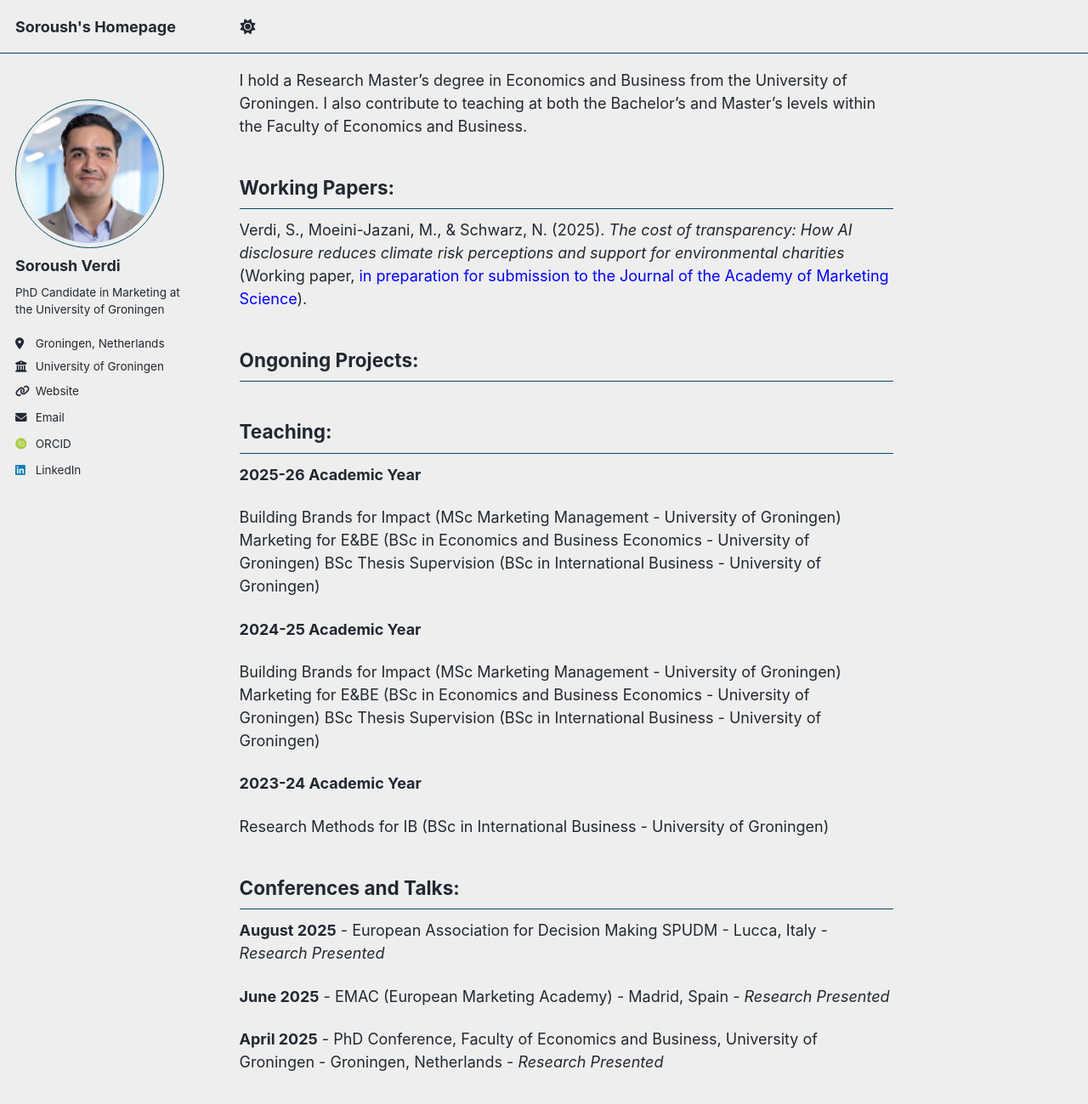
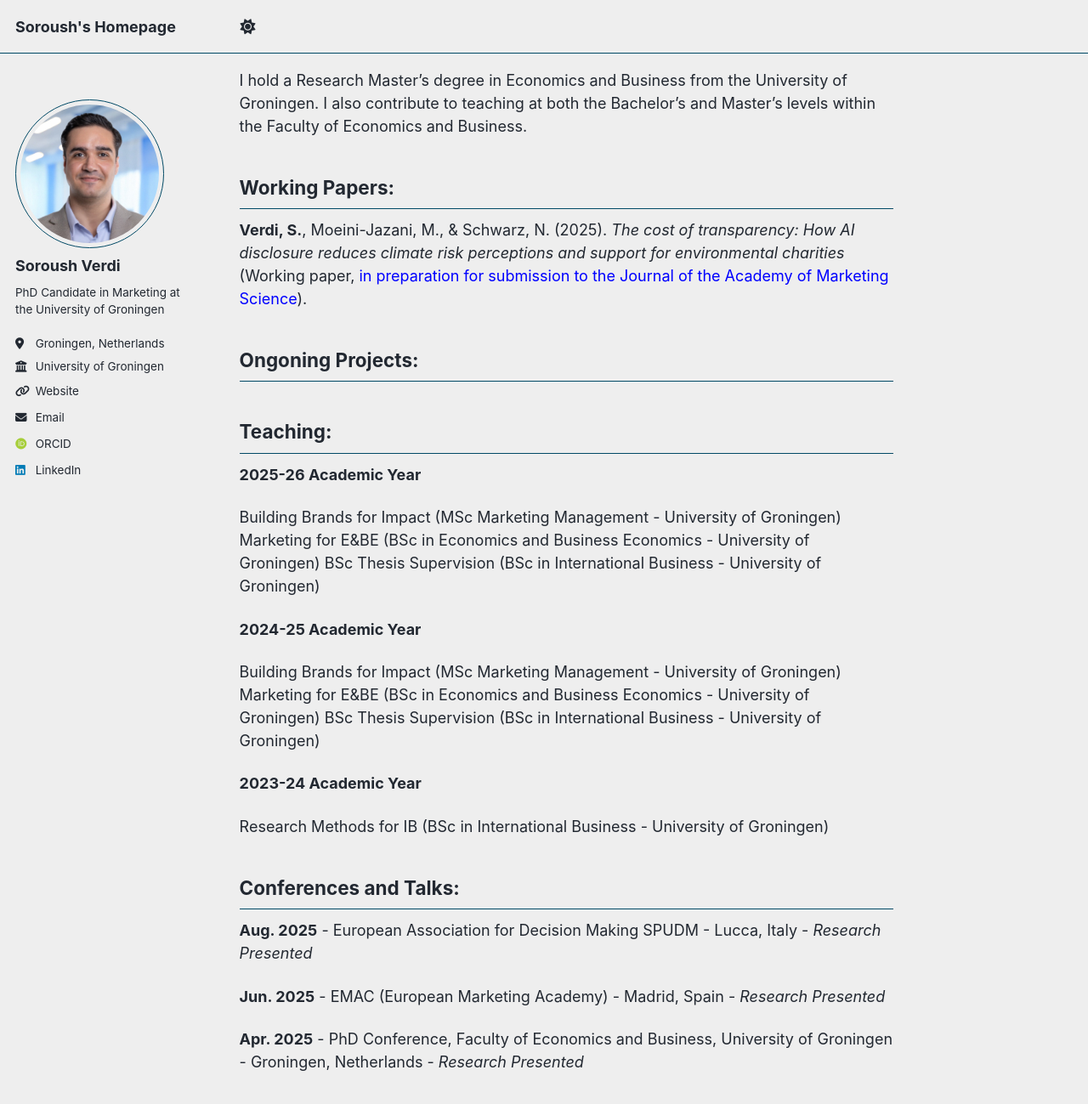
Before and after one commit to soroushverdi/soroushverdi.github.io, a Jekyll site: the page built from _pages/about.md, in a window 1280 px wide and 1400 px high, scrolled down 219 px. Shown: the top 1299 px of the window at 85% size. Built offline with Jekyll 4.4.1, drawn with Linux system fonts in a browser that asks for light colours; some web fonts are replaced; a script that is not in the unit is left out.

Commit message:
Update about.md

```diff
--- a/_pages/about.md
+++ b/_pages/about.md
@@ -14,7 +14,7 @@ I hold a Research Master’s degree in Economics and Business from the Universit
 
 Working Papers:
 ------
-Verdi, S., Moeini-Jazani, M., & Schwarz, N. (2025). *The cost of transparency: How AI disclosure reduces climate risk perceptions and support for environmental charities* (Working paper, <span style="color:blue">in preparation for submission to the Journal of the Academy of Marketing Science</span>).
+**Verdi, S.**, Moeini-Jazani, M., & Schwarz, N. (2025). *The cost of transparency: How AI disclosure reduces climate risk perceptions and support for environmental charities* (Working paper, <span style="color:blue">in preparation for submission to the Journal of the Academy of Marketing Science</span>).
 
 
 Ongoning Projects:
@@ -44,8 +44,8 @@ Research Methods for IB (BSc in International Business - University of Groningen
 Conferences and Talks:
 ------
 
-**August 2025** - European Association for Decision Making SPUDM - Lucca, Italy - *Research Presented*
+**Aug. 2025** - European Association for Decision Making SPUDM - Lucca, Italy - *Research Presented*
 
-**June 2025** - EMAC (European Marketing Academy) - Madrid, Spain - *Research Presented*
+**Jun. 2025** - EMAC (European Marketing Academy) - Madrid, Spain - *Research Presented*
 
-**April 2025** - PhD Conference, Faculty of Economics and Business, University of Groningen - Groningen, Netherlands - *Research Presented*
+**Apr. 2025** - PhD Conference, Faculty of Economics and Business, University of Groningen - Groningen, Netherlands - *Research Presented*
```
